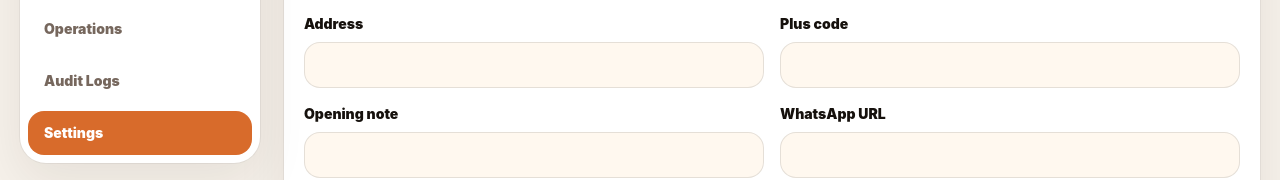
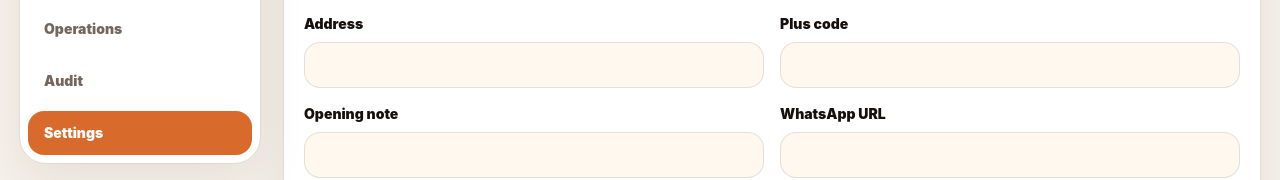
Before and after one commit to hAck404-lab101/chiqngrill, a Next.js app: page /admin/settings in a window 1280 px wide. Shown: the part 409-589 px from the top of the page. Built offline with nearby package versions, Linux system fonts and the light colour scheme; no server answers.

Commit message:
fix: point admin audit nav to working route

```diff
--- a/components/admin-shell.tsx
+++ b/components/admin-shell.tsx
@@ -11,7 +11,7 @@ const links = [
   { label: "Gallery", href: "/admin/gallery" },
   { label: "Homepage", href: "/admin/homepage" },
   { label: "Operations", href: "/admin/operations" },
-  { label: "Audit Logs", href: "/admin/audit-logs" },
+  { label: "Audit", href: "/admin/audit" },
   { label: "Settings", href: "/admin/settings" }
 ];
 
```
